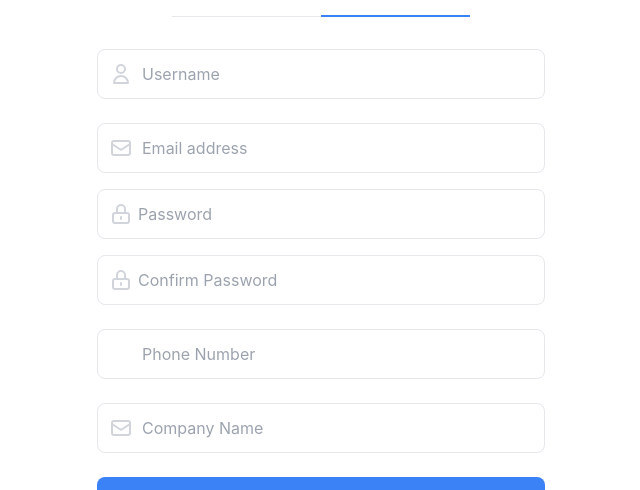
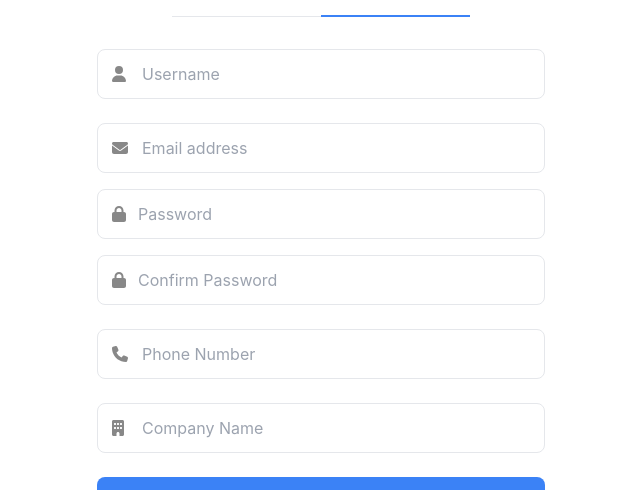
Before and after one commit to honeydanji/Team_Project, a React (Create React App) app in the folder myapp/: page /signup in a window 1280 px wide. Shown: the part 156-646 px from the top of the page, without its empty margins (319-959 px from the left). Built offline with nearby package versions, Linux system fonts and the light colour scheme.

Commit message:
23.08.26_list

```diff
--- a/myapp/src/Components/SignUp.js
+++ b/myapp/src/Components/SignUp.js
@@ -1,99 +1,79 @@
+import { FontAwesomeIcon } from "@fortawesome/react-fontawesome";
+import { faPhone, faBuilding, faLock, faEnvelope, faUser } from "@fortawesome/free-solid-svg-icons";
+
 export default function SignUp() {
 
     return (
         <section className="bg-white dark:bg-gray-900">
-            <div class="container flex items-center justify-center min-h-screen px-6 mx-auto">
-                <form class="w-full max-w-md">
-                    <div class="flex justify-center mx-auto">
-                        <img class="w-auto h-7 sm:h-8" src="https://merakiui.com/images/logo.svg" alt="" />
+            <div className="container flex items-center justify-center min-h-screen px-6 mx-auto">
+                <form className="w-full max-w-md">
+                    <div className="flex justify-center mx-auto">
+                        <img className="w-auto h-7 sm:h-8" src="https://merakiui.com/images/logo.svg" alt="" />
                     </div>
 
-                    <div class="flex items-center justify-center mt-6">
-                        <a href="login" class="w-1/3 pb-4 font-medium text-center text-gray-500 capitalize border-b dark:border-gray-400 dark:text-gray-300">
+                    <div className="flex items-center justify-center mt-6">
+                        <a href="login" className="w-1/3 pb-4 font-medium text-center text-gray-500 capitalize border-b dark:border-gray-400 dark:text-gray-300">
                             sign in
                         </a>
 
-                        <a href="#" class="w-1/3 pb-4 font-medium text-center text-gray-800 capitalize border-b-2 border-blue-500 dark:border-blue-400 dark:text-white">
+                        <a href="#" className="w-1/3 pb-4 font-medium text-center text-gray-800 capitalize border-b-2 border-blue-500 dark:border-blue-400 dark:text-white">
                             sign up
                         </a>
                     </div>
 
-                    <div class="relative flex items-center mt-8">
-                        <span class="absolute">
-                            <svg xmlns="http://www.w3.org/2000/svg" class="w-6 h-6 mx-3 text-gray-300 dark:text-gray-500" fill="none" viewBox="0 0 24 24" stroke="currentColor" stroke-width="2">
-                                <path stroke-linecap="round" stroke-linejoin="round" d="M16 7a4 4 0 11-8 0 4 4 0 018 0zM12 14a7 7 0 00-7 7h14a7 7 0 00-7-7z" />
-                            </svg>
+                    <div className="relative flex items-center mt-8">
+                        <span className="absolute">
+                            <FontAwesomeIcon icon={faUser} style={{ color: '#888', position: 'relative', left: '15px' }} />
                         </span>
 
                         <input type="text" class="block w-full py-3 text-gray-700 bg-white border rounded-lg px-11 dark:bg-gray-900 dark:text-gray-300 dark:border-gray-600 focus:border-blue-400 dark:focus:border-blue-300 focus:ring-blue-300 focus:outline-none focus:ring focus:ring-opacity-40" placeholder="Username" />
                     </div>
 
-                    {/* 프로필 이미지 올리는 부분 */}
-                    {/* <label for="dropzone-file" class="flex items-center px-3 py-3 mx-auto mt-6 text-center bg-white border-2 border-dashed rounded-lg cursor-pointer dark:border-gray-600 dark:bg-gray-900">
-                        <svg xmlns="http://www.w3.org/2000/svg" class="w-6 h-6 text-gray-300 dark:text-gray-500" fill="none" viewBox="0 0 24 24" stroke="currentColor" stroke-width="2">
-                            <path stroke-linecap="round" stroke-linejoin="round" d="M4 16v1a3 3 0 003 3h10a3 3 0 003-3v-1m-4-8l-4-4m0 0L8 8m4-4v12" />
-                        </svg>
-
-                        <h2 class="mx-3 text-gray-400">Profile Photo</h2>
-
-                        <input id="dropzone-file" type="file" class="hidden" />
-                    </label> */}
-
-                    <div class="relative flex items-center mt-6">
-                        <span class="absolute">
-                            <svg xmlns="http://www.w3.org/2000/svg" class="w-6 h-6 mx-3 text-gray-300 dark:text-gray-500" fill="none" viewBox="0 0 24 24" stroke="currentColor" stroke-width="2">
-                                <path stroke-linecap="round" stroke-linejoin="round" d="M3 8l7.89 5.26a2 2 0 002.22 0L21 8M5 19h14a2 2 0 002-2V7a2 2 0 00-2-2H5a2 2 0 00-2 2v10a2 2 0 002 2z" />
-                            </svg>
+                    <div className="relative flex items-center mt-6">
+                        <span className="absolute">
+                            <FontAwesomeIcon icon={faEnvelope} style={{ color: '#888', position: 'relative', left: '15px' }} />
                         </span>
 
                         <input type="email" class="block w-full py-3 text-gray-700 bg-white border rounded-lg px-11 dark:bg-gray-900 dark:text-gray-300 dark:border-gray-600 focus:border-blue-400 dark:focus:border-blue-300 focus:ring-blue-300 focus:outline-none focus:ring focus:ring-opacity-40" placeholder="Email address" />
                     </div>
 
-                    <div class="relative flex items-center mt-4">
-                        <span class="absolute">
-                            <svg xmlns="http://www.w3.org/2000/svg" class="w-6 h-6 mx-3 text-gray-300 dark:text-gray-500" fill="none" viewBox="0 0 24 24" stroke="currentColor" stroke-width="2">
-                                <path stroke-linecap="round" stroke-linejoin="round" d="M12 15v2m-6 4h12a2 2 0 002-2v-6a2 2 0 00-2-2H6a2 2 0 00-2 2v6a2 2 0 002 2zm10-10V7a4 4 0 00-8 0v4h8z" />
-                            </svg>
+                    <div className="relative flex items-center mt-4">
+                        <span className="absolute">
+                            <FontAwesomeIcon icon={faLock} style={{ color: '#888', position: 'relative', left: '15px' }} />
                         </span>
 
-                        <input type="password" class="block w-full px-10 py-3 text-gray-700 bg-white border rounded-lg dark:bg-gray-900 dark:text-gray-300 dark:border-gray-600 focus:border-blue-400 dark:focus:border-blue-300 focus:ring-blue-300 focus:outline-none focus:ring focus:ring-opacity-40" placeholder="Password" />
+                        <input type="password" className="block w-full px-10 py-3 text-gray-700 bg-white border rounded-lg dark:bg-gray-900 dark:text-gray-300 dark:border-gray-600 focus:border-blue-400 dark:focus:border-blue-300 focus:ring-blue-300 focus:outline-none focus:ring focus:ring-opacity-40" placeholder="Password" />
                     </div>
 
-                    <div class="relative flex items-center mt-4">
-                        <span class="absolute">
-                            <svg xmlns="http://www.w3.org/2000/svg" class="w-6 h-6 mx-3 text-gray-300 dark:text-gray-500" fill="none" viewBox="0 0 24 24" stroke="currentColor" stroke-width="2">
-                                <path stroke-linecap="round" stroke-linejoin="round" d="M12 15v2m-6 4h12a2 2 0 002-2v-6a2 2 0 00-2-2H6a2 2 0 00-2 2v6a2 2 0 002 2zm10-10V7a4 4 0 00-8 0v4h8z" />
-                            </svg>
+                    <div className="relative flex items-center mt-4">
+                        <span className="absolute">
+                            <FontAwesomeIcon icon={faLock} style={{ color: '#888', position: 'relative', left: '15px' }} />
                         </span>
 
-                        <input type="password" class="block w-full px-10 py-3 text-gray-700 bg-white border rounded-lg dark:bg-gray-900 dark:text-gray-300 dark:border-gray-600 focus:border-blue-400 dark:focus:border-blue-300 focus:ring-blue-300 focus:outline-none focus:ring focus:ring-opacity-40" placeholder="Confirm Password" />
+                        <input type="password" className="block w-full px-10 py-3 text-gray-700 bg-white border rounded-lg dark:bg-gray-900 dark:text-gray-300 dark:border-gray-600 focus:border-blue-400 dark:focus:border-blue-300 focus:ring-blue-300 focus:outline-none focus:ring focus:ring-opacity-40" placeholder="Confirm Password" />
                     </div>
-                    <div class="relative flex items-center mt-6">
-                        <span class="absolute">
-                            <svg xmlns="http://www.w3.org/2000/svg" class="w-6 h-6 mx-3 text-gray-300 dark:text-gray-500" fill="none" viewBox="0 0 24 24" stroke="currentColor" stroke-width="2">
-                                <path stroke-linecap="round" stroke-linejoin="round" d="MM12 2C6.48 2 2 6.48 2 12s4.48 10 10 10 10-4.48 10-10S17.52 2 12 2zm3.46 13.46l-2.27 2.27c-1.46-1.46-2.92-2.92-4.38-4.38l2.27-2.27c.52-.52 1.08-1.02 1.59-1.54.06-.06.18-.07.25-.01.33.32.65.64.98.96.28.27.55.55.83.83.2.2.42.36.65.52.14.1.3.18.44.28a.853.853 0 00.72 0c.15-.1.3-.18.44-.28.23-.16.45-.32.65-.52.28-.28.55-.56.83-.83.33-.32.65-.64.98-.96.06-.06.18-.05.25.01.51.52 1.07 1.02 1.59 1.54zm-1.04 1.89a13.054 13.054 0 00-1.54 1.59c-.6.67-1.18 1.35-1.75 2.03-.35.43-.87.69-1.39.79-.52.1-1.08.08-1.58-.06-1.63-.35-3.2-1.18-4.47-2.45-2.47-2.47-3.32-5.61-2.47-8.7.63-2.38 2.39-4.14 4.77-4.77 3.09-.85 6.23.5 8.7 2.47 1.27 1.27 2.1 2.84 2.45 4.47.14.5.16 1.06.06 1.58-.1.52-.36 1.04-.79 1.39-.68.57-1.36 1.15-2.03 1.75z" />
-                            </svg>
+                    <div className="relative flex items-center mt-6">
+                        <span className="absolute">
+                            <FontAwesomeIcon icon={faPhone} style={{ color: '#888', position: 'relative', left: '15px' }} />
                         </span>
 
-                        <input type="text" class="block w-full py-3 text-gray-700 bg-white border rounded-lg px-11 dark:bg-gray-900 dark:text-gray-300 dark:border-gray-600 focus:border-blue-400 dark:focus:border-blue-300 focus:ring-blue-300 focus:outline-none focus:ring focus:ring-opacity-40" placeholder="Phone Number" />
+                        <input type="text" className="block w-full py-3 text-gray-700 bg-white border rounded-lg px-11 dark:bg-gray-900 dark:text-gray-300 dark:border-gray-600 focus:border-blue-400 dark:focus:border-blue-300 focus:ring-blue-300 focus:outline-none focus:ring focus:ring-opacity-40" placeholder="Phone Number" />
                     </div>
-                    <div class="relative flex items-center mt-6">
-                        <span class="absolute">
-                            <svg xmlns="http://www.w3.org/2000/svg" class="w-6 h-6 mx-3 text-gray-300 dark:text-gray-500" fill="none" viewBox="0 0 24 24" stroke="currentColor" stroke-width="2">
-                                <path stroke-linecap="round" stroke-linejoin="round" d="M3 8l7.89 5.26a2 2 0 002.22 0L21 8M5 19h14a2 2 0 002-2V7a2 2 0 00-2-2H5a2 2 0 00-2 2v10a2 2 0 002 2z" />
-                            </svg>
+                    <div className="relative flex items-center mt-6">
+                        <span className="absolute">
+                            <FontAwesomeIcon icon={faBuilding} style={{ color: '#888', position: 'relative', left: '15px' }} />
                         </span>
 
-                        <input type="text" class="block w-full py-3 text-gray-700 bg-white border rounded-lg px-11 dark:bg-gray-900 dark:text-gray-300 dark:border-gray-600 focus:border-blue-400 dark:focus:border-blue-300 focus:ring-blue-300 focus:outline-none focus:ring focus:ring-opacity-40" placeholder="Company Name" />
+                        <input type="text" className="block w-full py-3 text-gray-700 bg-white border rounded-lg px-11 dark:bg-gray-900 dark:text-gray-300 dark:border-gray-600 focus:border-blue-400 dark:focus:border-blue-300 focus:ring-blue-300 focus:outline-none focus:ring focus:ring-opacity-40" placeholder="Company Name" />
                     </div>
 
-                    <div class="mt-6">
-                        <button class="w-full px-6 py-3 text-sm font-medium tracking-wide text-white capitalize transition-colors duration-300 transform bg-blue-500 rounded-lg hover:bg-blue-400 focus:outline-none focus:ring focus:ring-blue-300 focus:ring-opacity-50">
+                    <div className="mt-6">
+                        <button className="w-full px-6 py-3 text-sm font-medium tracking-wide text-white capitalize transition-colors duration-300 transform bg-blue-500 rounded-lg hover:bg-blue-400 focus:outline-none focus:ring focus:ring-blue-300 focus:ring-opacity-50">
                             Sign Up
                         </button>
 
-                        <div class="mt-6 text-center ">
-                            <a href="/login" class="text-sm text-blue-500 hover:underline dark:text-blue-400">
+                        <div className="mt-6 text-center ">
+                            <a href="/login" className="text-sm text-blue-500 hover:underline dark:text-blue-400">
                                 Already have an account?
                             </a>
                         </div>
```
Also changed, not shown: myapp/src/Components/List.js (+15 -3 lines), package.json (added, +9 -0 lines), 1 other file (tests, documents, lock files or other folders).
